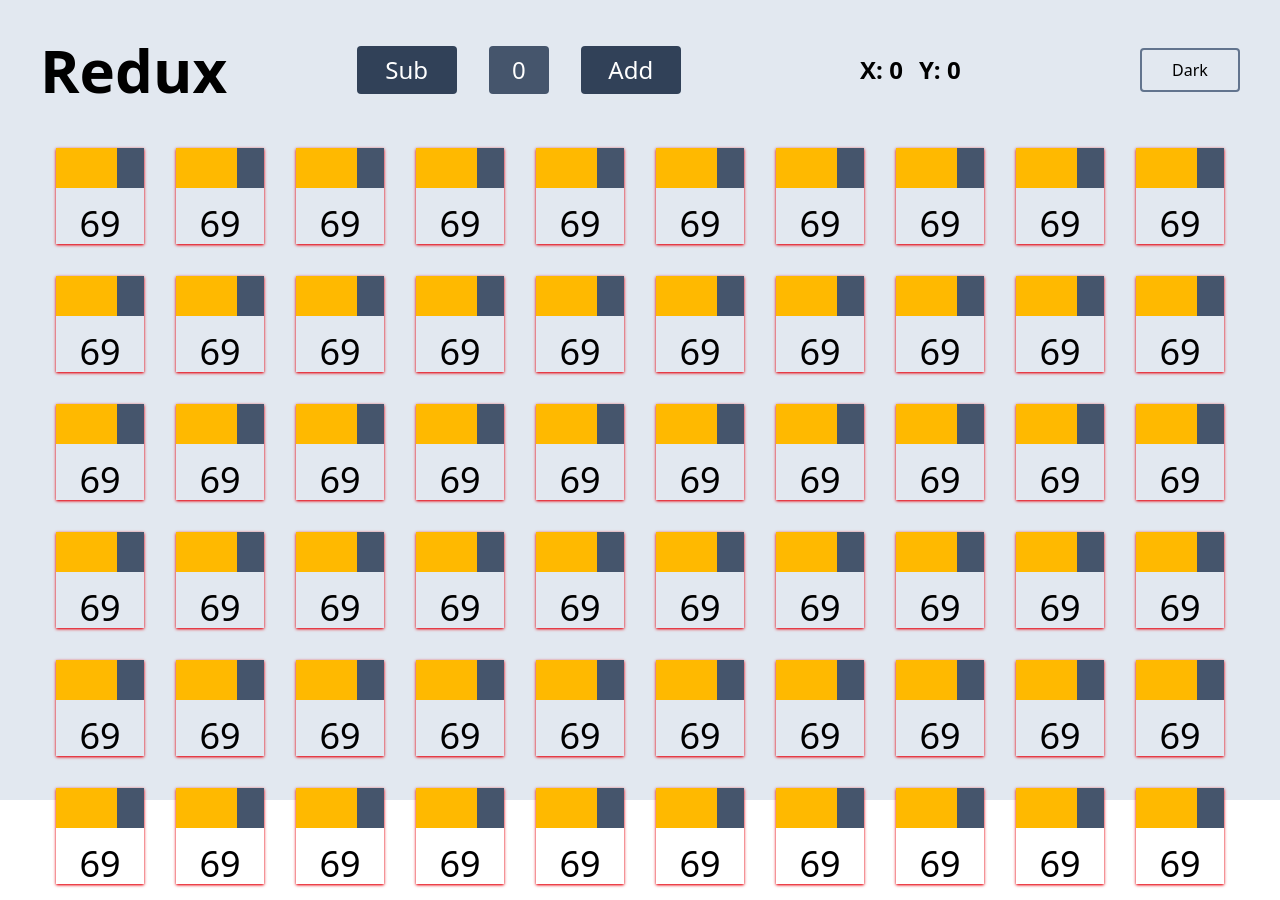
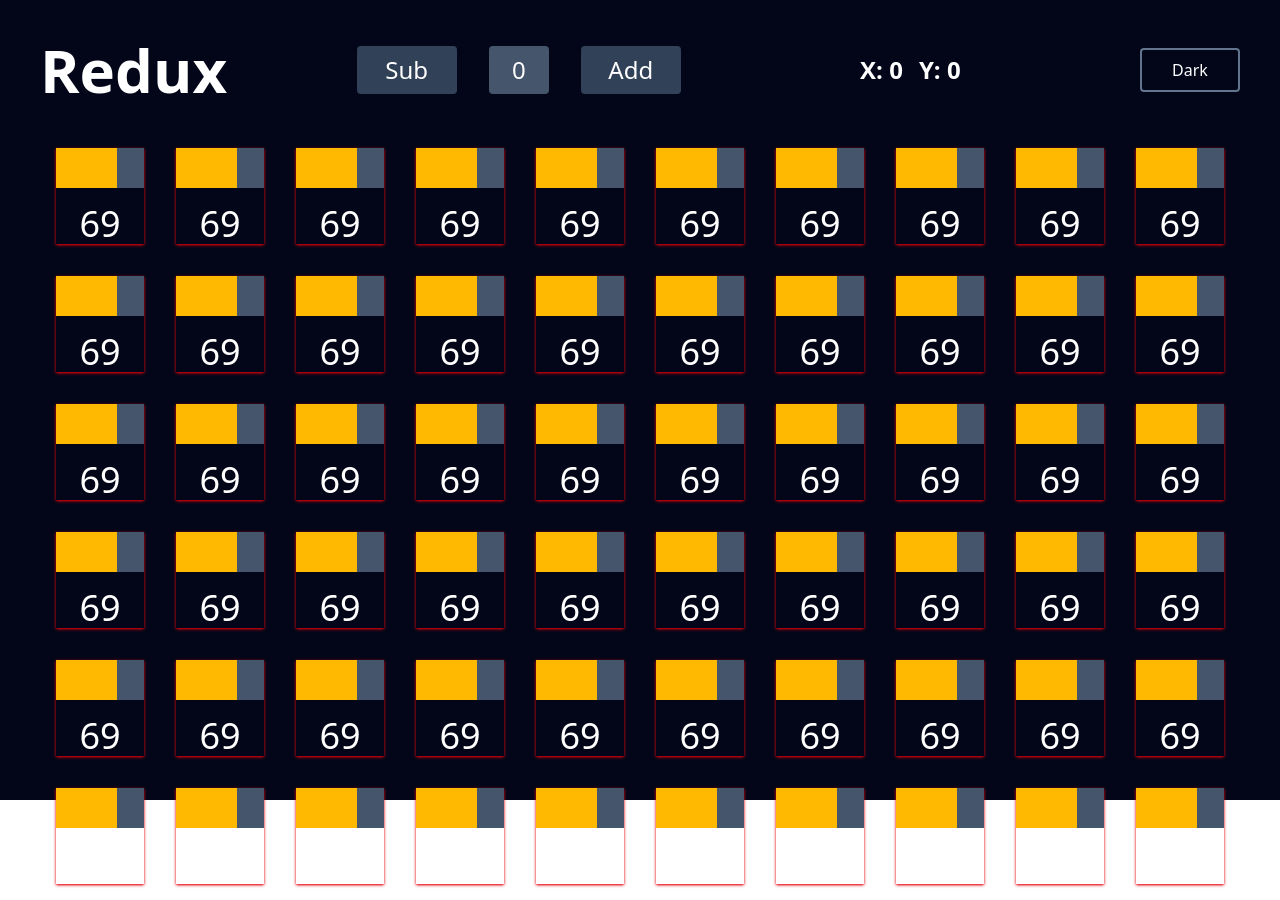
Before and after one commit to ChiragChrg/Signals-vs-Redux, a React (Vite) app: page /redux in a window 1280 px wide. Built offline with nearby package versions, Linux system fonts and the light colour scheme; the HTML template or start-up script is replaced by a standard one.

Commit message:
✨ Implement Theme Toggle

```diff
--- a/src/App.css
+++ b/src/App.css
@@ -6,10 +6,10 @@
   box-sizing: border-box;
 }
 
-.main_component {
+[data-theme="light"] .main_component {
   @apply bg-slate-200 text-black
 }
 
-[data-theme="dark"] .main_component {
+.main_component {
   @apply bg-slate-950 text-white
 }
```
